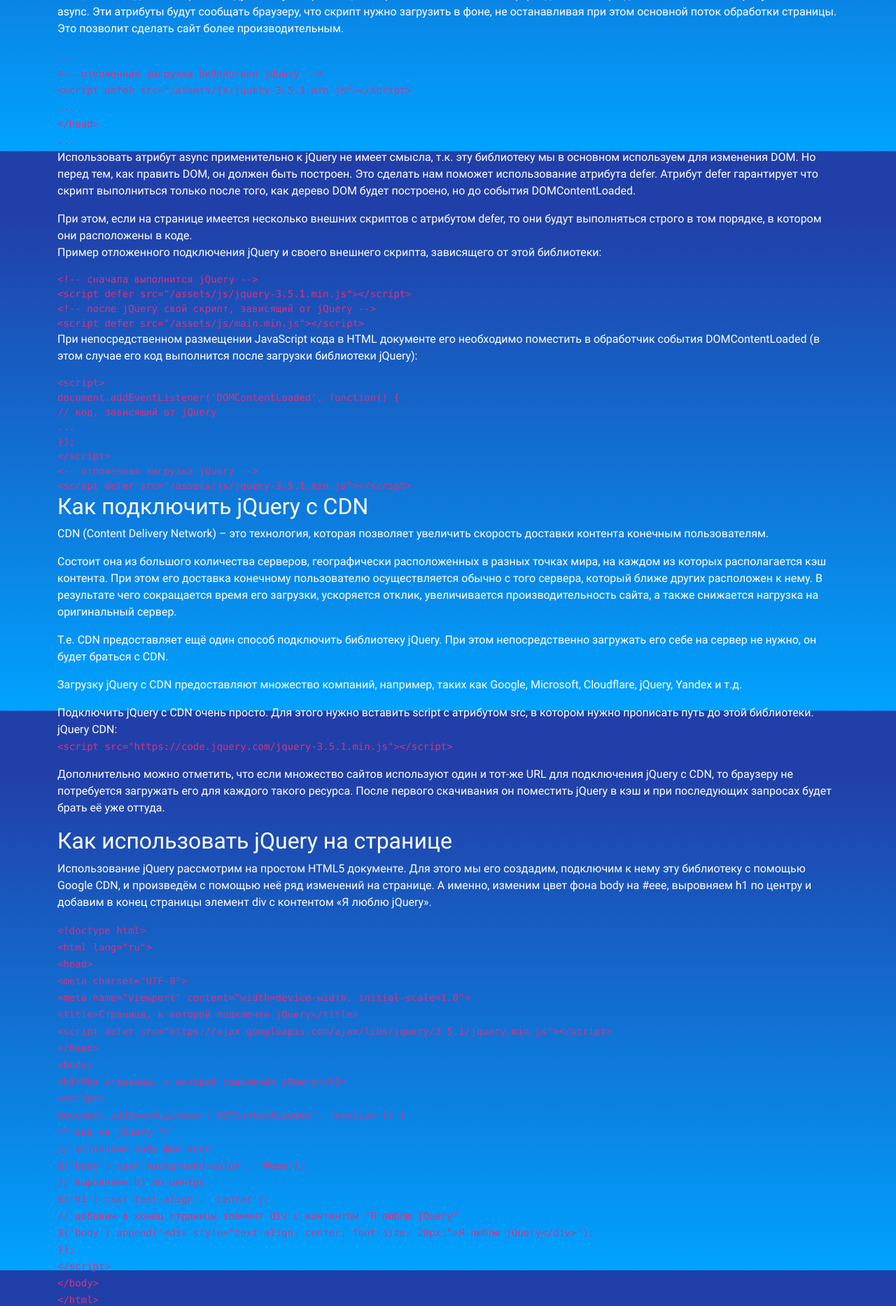
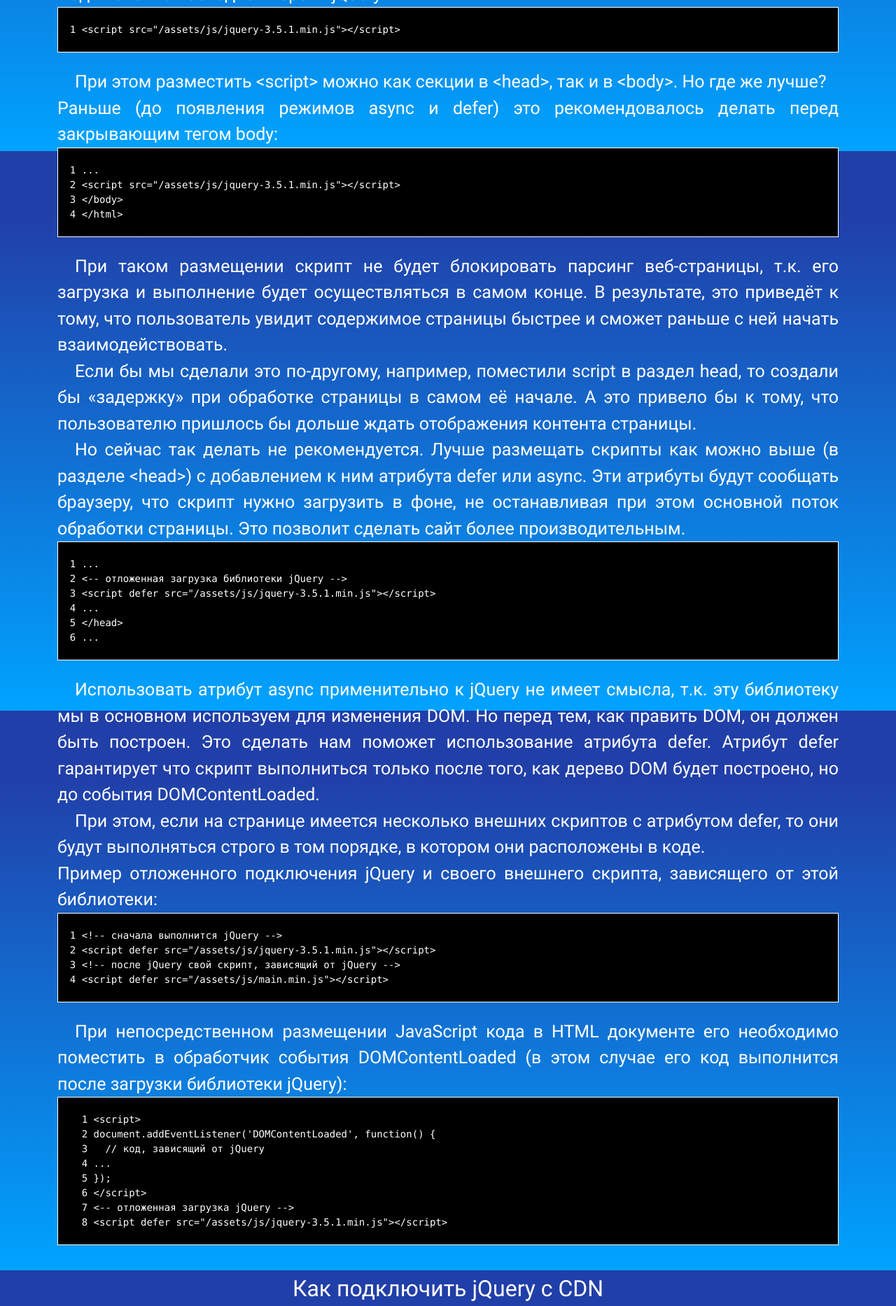
Before and after one commit to 1Mike21/WebDev, a plain HTML site: page Frontend/jquery.html in a window 1280 px wide. Shown: the part 584-2451 px from the top of the page at 70% size. Drawn offline with Linux system fonts and the light colour scheme.

Commit message:
Стилизовал половину страницу про jQuery

```diff
--- a/Frontend/jquery.html
+++ b/Frontend/jquery.html
@@ -11,29 +11,29 @@
 <body>
     <!-- Шапка сайта -->
     <header>
-        <nav class="navbar bg-body-tertiary fixed-top">
+      <nav class="navbar header fixed-top">
           <div class="container-fluid">
               <a href="../index.html"><img src="../img/logo.svg" alt="WebDev"></a>
-                <h1 id="header">Главная</h1>
+              <h1 id="header">jQuery</h1>
         <button class="navbar-toggler" type="button" data-bs-toggle="offcanvas" data-bs-target="#offcanvasNavbar" aria-controls="offcanvasNavbar">
             <span class="navbar-toggler-icon"></span>
         </button>
-          <div class="offcanvas offcanvas-end" tabindex="-1" id="offcanvasNavbar" aria-labelledby="offcanvasNavbarLabel">
+        <div class="offcanvas menu offcanvas-end" tabindex="-1" id="offcanvasNavbar" aria-labelledby="offcanvasNavbarLabel">
           <div class="offcanvas-header">
             <h5 class="offcanvas-title" id="offcanvasNavbarLabel">Меню</h5>
             <button type="button" class="btn-close" data-bs-dismiss="offcanvas" aria-label="Close"></button>
           </div>
           <div class="offcanvas-body">
             <!-- Аккордеон -->
-              <div class="accordion" id="accordionExample">
+            <div class="accordion" id="accordionPanelsStayOpenExample">
               <!-- Visual Studio Code -->
               <div class="accordion-item">
-                  <h2 class="accordion-header" id="headingOne">
-                    <button class="accordion-button" type="button" data-bs-toggle="collapse" data-bs-target="#collapseOne" aria-expanded="true" aria-controls="collapseOne">
+                <h2 class="accordion-header" id="panelsStayOpen-headingOne">
+                  <button class="accordion-button " type="button" data-bs-toggle="collapse" data-bs-target="#panelsStayOpen-collapseOne" aria-expanded="true" aria-controls="panelsStayOpen-collapseOne">
                     Visual Studio Code
                   </button>
                 </h2>
-                  <div id="collapseOne" class="accordion-collapse collapse show" aria-labelledby="headingOne" data-bs-parent="#accordionExample">
+                <div id="panelsStayOpen-collapseOne" class="accordion-collapse collapse show" aria-labelledby="panelsStayOpen-headingOne">
                   <div class="accordion-body">
                     <ul>
                       <li><a href="../VS code/vscode.html">О программе</a></li>
@@ -45,12 +45,12 @@
               </div>
               <!-- Frontend -->
               <div class="accordion-item">
-                  <h2 class="accordion-header" id="headingTwo">
-                    <button class="accordion-button collapsed" type="button" data-bs-toggle="collapse" data-bs-target="#collapseTwo" aria-expanded="false" aria-controls="collapseTwo">
+                <h2 class="accordion-header" id="panelsStayOpenheadingTwo">
+                  <button class="accordion-button collapsed" type="button" data-bs-toggle="collapse" data-bs-target="#panelsStayOpen-collapseTwo" aria-expanded="false" aria-controls="panelsStayOpen-collapseTwo">
                     Frontend
                   </button>
                 </h2>
-                  <div id="collapseTwo" class="accordion-collapse collapse" aria-labelledby="headingTwo" data-bs-parent="#accordionExample">
+                <div id="panelsStayOpen-collapseTwo" class="accordion-collapse collapse" aria-labelledby="panelsStayOpen-headingTwo">
                   <div class="accordion-body">
                     <ul>
                       <li><a href="#">jQuery</a></li>
@@ -64,12 +64,12 @@
               </div>
               <!-- Backend -->
               <div class="accordion-item">
-                  <h2 class="accordion-header" id="headingThree">
-                    <button class="accordion-button collapsed" type="button" data-bs-toggle="collapse" data-bs-target="#collapseThree" aria-expanded="false" aria-controls="collapseThree">
+                <h2 class="accordion-header" id="panelsStayOpenheadingThree">
+                  <button class="accordion-button collapsed" type="button" data-bs-toggle="collapse" data-bs-target="#panelsStayOpen-collapseThree" aria-expanded="false" aria-controls="panelsStayOpen-collapseThree">
                     Backend
                   </button>
                 </h2>
-                  <div id="collapseThree" class="accordion-collapse collapse" aria-labelledby="headingThree" data-bs-parent="#accordionExample">
+                <div id="panelsStayOpen-collapseThree" class="accordion-collapse collapse" aria-labelledby="panelsStayOpen-headingThree">
                   <div class="accordion-body">
                     <ul>
                       <li><a href="../Backend/ospanel.html">Open Server Panel</a></li>
@@ -81,12 +81,12 @@
                 </div>
               </div>
               <div class="accordion-item">
-                  <h2 class="accordion-header" id="headingFour">
-                    <button class="accordion-button collapsed" type="button" data-bs-toggle="collapse" data-bs-target="#collapseFour" aria-expanded="false" aria-controls="collapseFour">
+                <h2 class="accordion-header" id="panelsStayOpenheadingFour">
+                  <button class="accordion-button collapsed" type="button" data-bs-toggle="collapse" data-bs-target="#panelsStayOpen-collapseFour" aria-expanded="false" aria-controls="panelsStayOpen-collapseFour">
                     Практические задания
                   </button>
                 </h2>
-                  <div id="collapse" class="accordion-collapse collapse" aria-labelledby="headingFour" data-bs-parent="#accordionExample">
+                <div id="collapse" class="accordion-collapse collapse" aria-labelledby="panelsStayOpen-headingFour">
                   <div class="accordion-body">
                     <ul>
                       <li><a href=""></a></li>
@@ -107,7 +107,7 @@
 </header>
     <!-- Раздел с текстом и картинками -->
     <main>
-      <div class="container">
+      <div class="container main">
         <div class="row">
           <div class="col-12">
             <h2>Что такое jQuery</h2>
@@ -126,52 +126,64 @@
         <div class="row">
           <div class="col-12">
             <p>Подключение jQuery к странице осуществляется также как и любого другого JavaScript файла. Т.е. посредством добавления в HTML тега &lt;script&gt; с атрибутом src, в котором необходимо задать полный или относительный путь к файлу.<br>
-            Подключение последней версии jQuery: <br>
+            Подключение последней версии jQuery:
+            </p>
+<pre>
   <code>
-              &lt;script src="/assets/js/jquery-3.5.1.min.js"&gt;&lt;/script&gt;
-            </code> <br>
+  1 &lt;script src="/assets/js/jquery-3.5.1.min.js"&gt;&lt;/script&gt;
+  </code>
+</pre>
+            <p>
               При этом разместить &lt;script&gt; можно как секции в &lt;head&gt;, так и в &lt;body&gt;. Но где же лучше? <br>
-            Раньше (до появления режимов async и defer) это рекомендовалось делать перед закрывающим тегом body: <br>
+              Раньше (до появления режимов async и defer) это рекомендовалось делать перед закрывающим тегом body:
+            </p>
+<pre>
   <code>
-              ... <br>
-              &lt;script src="/assets/js/jquery-3.5.1.min.js"&gt;&lt;/script&gt; <br>
-              &lt;/body&gt; <br>
-              &lt;/html&gt; <br>
+  1 ...
+  2 &lt;script src="/assets/js/jquery-3.5.1.min.js"&gt;&lt;/script&gt;
+  3 &lt;/body&gt;
+  4 &lt;/html&gt;
   </code>
-            </p>
+</pre>
             <p>При таком размещении скрипт не будет блокировать парсинг веб-страницы, т.к. его загрузка и выполнение будет осуществляться в самом конце. В результате, это приведёт к тому, что пользователь увидит содержимое страницы быстрее и сможет раньше с ней начать взаимодействовать.
             </p>
             <p>Если бы мы сделали это по-другому, например, поместили script в раздел head, то создали бы «задержку» при обработке страницы в самом её начале. А это привело бы к тому, что пользователю пришлось бы дольше ждать отображения контента страницы.</p>
             <p>Но сейчас так делать не рекомендуется. Лучше размещать скрипты как можно выше (в разделе &lt;head&gt;) с добавлением к ним атрибута defer или async. Эти атрибуты будут сообщать браузеру, что скрипт нужно загрузить в фоне, не останавливая при этом основной поток обработки страницы. Это позволит сделать сайт более производительным.</p>
+<pre>
   <code>
-              ... <br>
-             &lt;-- отложенная загрузка библиотеки jQuery --&gt; <br>
-              &lt;script defer src="/assets/js/jquery-3.5.1.min.js"&gt;&lt;/script&gt; <br>
-              ... <br>
-            &lt;/head&gt; <br>
-            ...  <br>
+  1 ...
+  2 &lt;-- отложенная загрузка библиотеки jQuery --&gt;
+  3 &lt;script defer src="/assets/js/jquery-3.5.1.min.js"&gt;&lt;/script&gt;
+  4 ...
+  5 &lt;/head&gt;
+  6 ...
   </code>
+</pre>
             <p>Использовать атрибут async применительно к jQuery не имеет смысла, т.к. эту библиотеку мы в основном используем для изменения DOM. Но перед тем, как править DOM, он должен быть построен. Это сделать нам поможет использование атрибута defer. Атрибут defer гарантирует что скрипт выполниться только после того, как дерево DOM будет построено, но до события DOMContentLoaded.</p>
             <p>При этом, если на странице имеется несколько внешних скриптов с атрибутом defer, то они будут выполняться строго в том порядке, в котором они расположены в коде. <br>
             Пример отложенного подключения jQuery и своего внешнего скрипта, зависящего от этой библиотеки:</p>
+<pre>
+  <code>
+  1 &lt;!-- сначала выполнится jQuery --&gt;
+  2 &lt;script defer src="/assets/js/jquery-3.5.1.min.js"&gt;&lt;/script&gt;
+  3 &lt;!-- после jQuery свой скрипт, зависящий от jQuery --&gt;
+  4 &lt;script defer src="/assets/js/main.min.js"&gt;&lt;/script&gt;
+  </code>
+</pre>
+            <p>При непосредственном размещении JavaScript кода в HTML документе его необходимо поместить в обработчик события DOMContentLoaded (в этом случае его код выполнится после загрузки библиотеки jQuery):</p>
+<pre>
+  <code>
+    1 &lt;script&gt;
+    2 document.addEventListener('DOMContentLoaded', function() {
+    3   // код, зависящий от jQuery
+    4 ...
+    5 });
+    6 &lt;/script&gt;
+    7 &lt;-- отложенная загрузка jQuery --&gt;
+    8 &lt;script defer src="/assets/js/jquery-3.5.1.min.js">&lt;/script&gt;
+  </code>
+</pre>
           </div>
-          <code>
-            &lt;!-- сначала выполнится jQuery --&gt; <br>
-            &lt;script defer src="/assets/js/jquery-3.5.1.min.js"&gt;&lt;/script&gt; <br>
-            &lt;!-- после jQuery свой скрипт, зависящий от jQuery --&gt; <br>
-            &lt;script defer src="/assets/js/main.min.js"&gt;&lt;/script&gt; <br>
-          </code>
-          <p>При непосредственном размещении JavaScript кода в HTML документе его необходимо поместить в обработчик события DOMContentLoaded (в этом случае его код выполнится после загрузки библиотеки jQuery):</p>
-          <code>
-            &lt;script&gt; <br>
-              document.addEventListener('DOMContentLoaded', function() { <br>
-                 // код, зависящий от jQuery <br>
-                ...  <br>
-              });  <br>
-            &lt;/script&gt;  <br>
-            &lt;-- отложенная загрузка jQuery --&gt;  <br>
-            &lt;script defer src="/assets/js/jquery-3.5.1.min.js">&lt;/script&gt;
-          </code>
         </div>
         <div class="row">
           <div class="col-12">
@@ -185,11 +197,13 @@
             <p>Т.е. CDN предоставляет ещё один способ подключить библиотеку jQuery. При этом непосредственно загружать его себе на сервер не нужно, он будет браться с CDN.</p>
             <p>Загрузку jQuery с CDN предоставляют множество компаний, например, таких как Google, Microsoft, Cloudflare, jQuery, Yandex и т.д.</p>
             <p>Подключить jQuery с CDN очень просто. Для этого нужно вставить script с атрибутом src, в котором нужно прописать путь до этой библиотеки. <br>
-              jQuery CDN: <br>
+              jQuery CDN:
+            </p>
+<pre>
   <code>
-                &lt;script src="https://code.jquery.com/jquery-3.5.1.min.js"&gt;&lt;/script&gt;
+  1 &lt;script src="https://code.jquery.com/jquery-3.5.1.min.js"&gt;&lt;/script&gt;
   </code>
-            </p>
+</pre>
             <p>Дополнительно можно отметить, что если множество сайтов используют один и тот-же URL для подключения jQuery с CDN, то браузеру не потребуется загружать его для каждого такого ресурса. После первого скачивания он поместить jQuery в кэш и при последующих запросах будет брать её уже оттуда.</p>
           </div>
         </div>
@@ -201,31 +215,33 @@
         <div class="row">
           <div class="col-12">
             <p>Использование jQuery рассмотрим на простом HTML5 документе. Для этого мы его создадим, подключим к нему эту библиотеку с помощью Google CDN, и произведём с помощью неё ряд изменений на странице. А именно, изменим цвет фона body на #eee, выровняем h1 по центру и добавим в конец страницы элемент div с контентом «Я люблю jQuery».</p>
+<pre>
 <code>
-              &lt;!doctype html&gt; <br>
-              &lt;html lang="ru"&gt; <br>
-              &lt;head&gt; <br>
-                &lt;meta charset="UTF-8"&gt; <br>
-                &lt;meta name="viewport" content="width=device-width, initial-scale=1.0"&gt; <br>
+  &lt;!doctype html&gt;
+&lt;html lang="ru"&gt;
+&lt;head&gt;
+&lt;meta charset="UTF-8"&gt;
+  &lt;meta name="viewport" content="width=device-width, initial-scale=1.0"&gt;
   &lt;title&gt;Страница, к которой подключен jQuery&lt;/title&gt; <br>
-                &lt;script defer src="https://ajax.googleapis.com/ajax/libs/jquery/3.5.1/jquery.min.js"&gt;&lt;/script&gt; <br>
-              &lt;/head&gt; <br>
-              &lt;body&gt; <br>
-                &lt;h1&gt;Моя страница, к которой подключён jQuery&lt;/h1&gt; <br>
+  &lt;script defer src="https://ajax.googleapis.com/ajax/libs/jquery/3.5.1/jquery.min.js"&gt;&lt;/script&gt;
+  &lt;/head&gt;
+  &lt;body&gt;
+  &lt;h1&gt;Моя страница, к которой подключён jQuery&lt;/h1&gt;
   &lt;script&gt; <br>
-                  document.addEventListener('DOMContentLoaded', function () { <br>
-                    /* код на jQuery */ <br>
-                    // установим body фон #eee <br>
-                    $('body').css('background-color', '#eee'); <br>
-                    // выровняем h1 по центру <br>
-                    $('h1').css('text-align', 'center'); <br>
-                    // добавим в конец страницы элемент div с контентом "Я люблю jQuery" <br>
-                    $('body').append('&lt;div style="text-align: center; font-size: 20px;">Я люблю jQuery&lt;/div&gt;'); <br>
-                  }); <br>
-                &lt;/script&gt; <br>
-              &lt;/body&gt; <br>
-              &lt;/html&gt; <br>
+  document.addEventListener('DOMContentLoaded', function () {
+    /* код на jQuery */
+    // установим body фон #eee
+    $('body').css('background-color', '#eee');
+    // выровняем h1 по центру
+    $('h1').css('text-align', 'center');
+    // добавим в конец страницы элемент div с контентом "Я люблю jQuery"
+      $('body').append('&lt;div style="text-align: center; font-size: 20px;">Я люблю jQuery&lt;/div&gt;');
+    });
+    &lt;/script&gt;
+    &lt;/body&gt;
+    &lt;/html&gt;
   </code>
+</pre>
             <p>Синтаксис jQuery начинается с функции jQuery или с более короткого и красивого псевдонима - знака $ (как в этом примере).</p>
           </div>
         </div>
--- a/scss/main.scss
+++ b/scss/main.scss
@@ -112,7 +112,7 @@ body{
         }
 
         .main {
-            margin-top: 120px;
+            margin-top: 100px;
             text-align: justify;
 
             p{
@@ -165,11 +165,15 @@ body{
                 font-size: 25px;
             }
 
-            code{
-                border: 1px solid black;
-                background: $white;
-                color:black;
-                padding: 3px;
+            pre{
+                width: 100%;
+                background: black;
+                border: 1px solid $white;
+                display: inline-block;
+                code{
+                        color: $white;
+                        padding: 10px;
+                    }
             }
         }
 
```
Also changed, not shown: css/main.css. Lines whose indentation alone changed are shown as unchanged.
